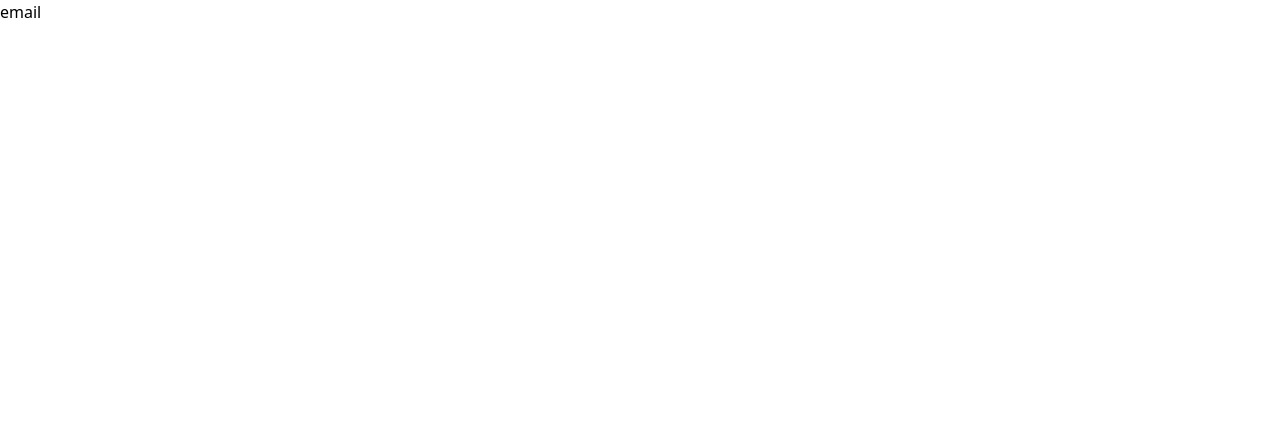
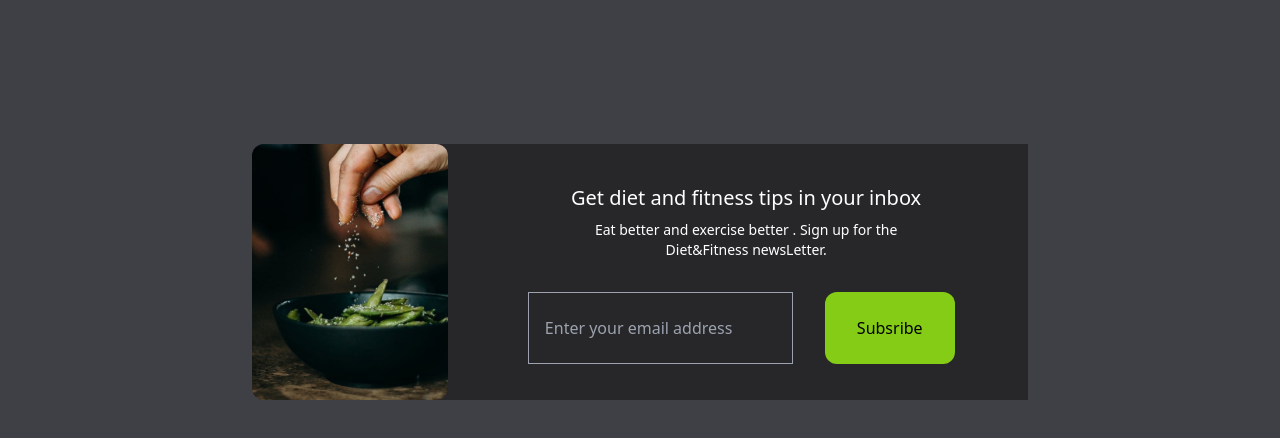
Before and after one commit to kunwarabhi7/tailwind, a Next.js app: page /email in a window 1280 px wide. Shown: the top 438 px of the page. Built offline with nearby package versions, Linux system fonts and the light colour scheme.

Commit message:
added hover effect to button

```diff
--- a/pages/email.jsx
+++ b/pages/email.jsx
@@ -1,10 +1,29 @@
-import React from 'react'
+import Head from 'next/head'
+import Image from 'next/image'
+import Email from '../public/image/email.jpg'
+const email = () => {
 
-const email = () => {
   return (
-    <div>
-      email
-    </div>
+    <>
+    <Head>
+        <title>Email App</title>
+        <meta name="description" content="Tailwind app created by Abhishek" />
+        <link rel="icon" href="/favicon.ico" />
+      </Head>
+      <div className='w-full  bg-zinc-700 flex text-center justify-center h-screen'>
+<div className='h-96 md:h-64 rounded-xl rounded-r-none bg-zinc-800 w-[680] my-36  flex flex-col md:flex-row'>
+<Image src={Email} width='270' className='rounded-xl mr-4' />
+<div className='my-4 w-full'>
+  <h1 className='text-white text-xl  mt-6 mb-2' >Get diet and fitness tips in your inbox</h1>
+  <p className='text-white text-sm mb-4'>Eat better and exercise better . Sign up for the <br/> Diet&Fitness newsLetter.</p>
+ <div className='flex '>
+  <input type="text" placeholder='Enter your email address' className='bg-transparent ml-16 px-4 py-3 mt-4 border border-gray-400' />
+<button className='bg-lime-500 ml-8 hover:bg-lime-700 hover:text-white duration-500 mt-4 rounded-xl px-8 py-6  '>Subsribe</button>
+ </div>
+  </div>
+</div>
+      </div>
+    </>
   )
 }
 
```
